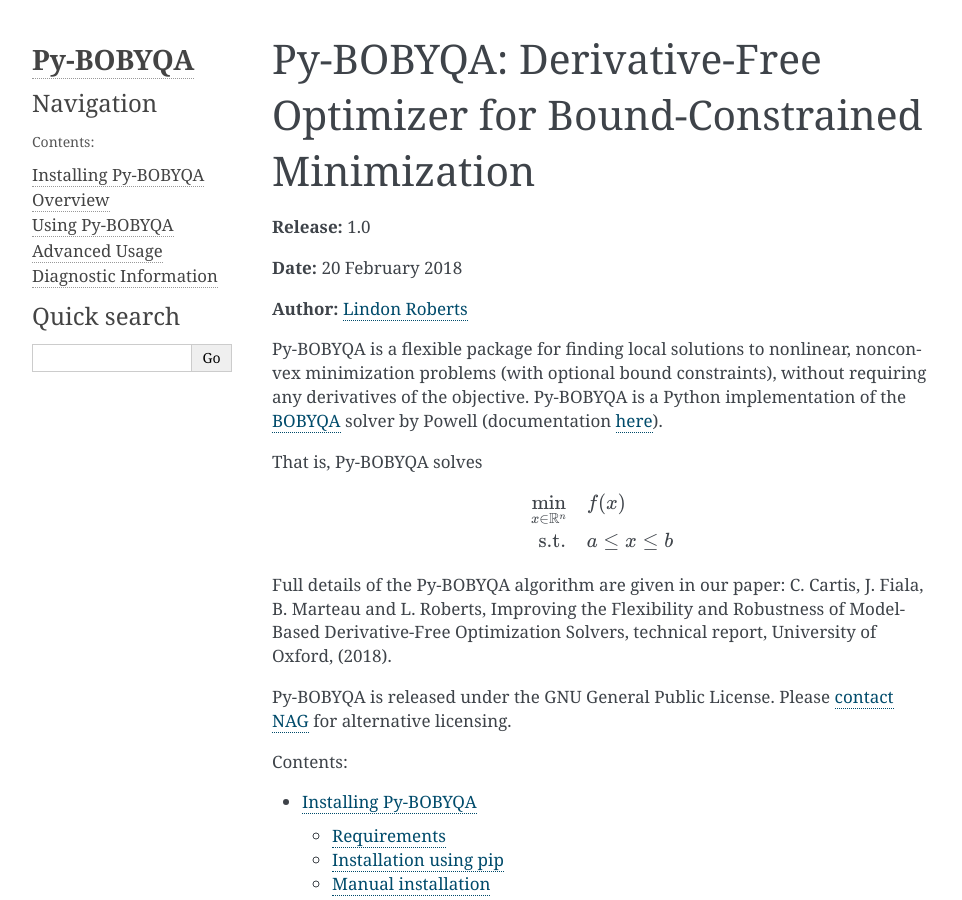
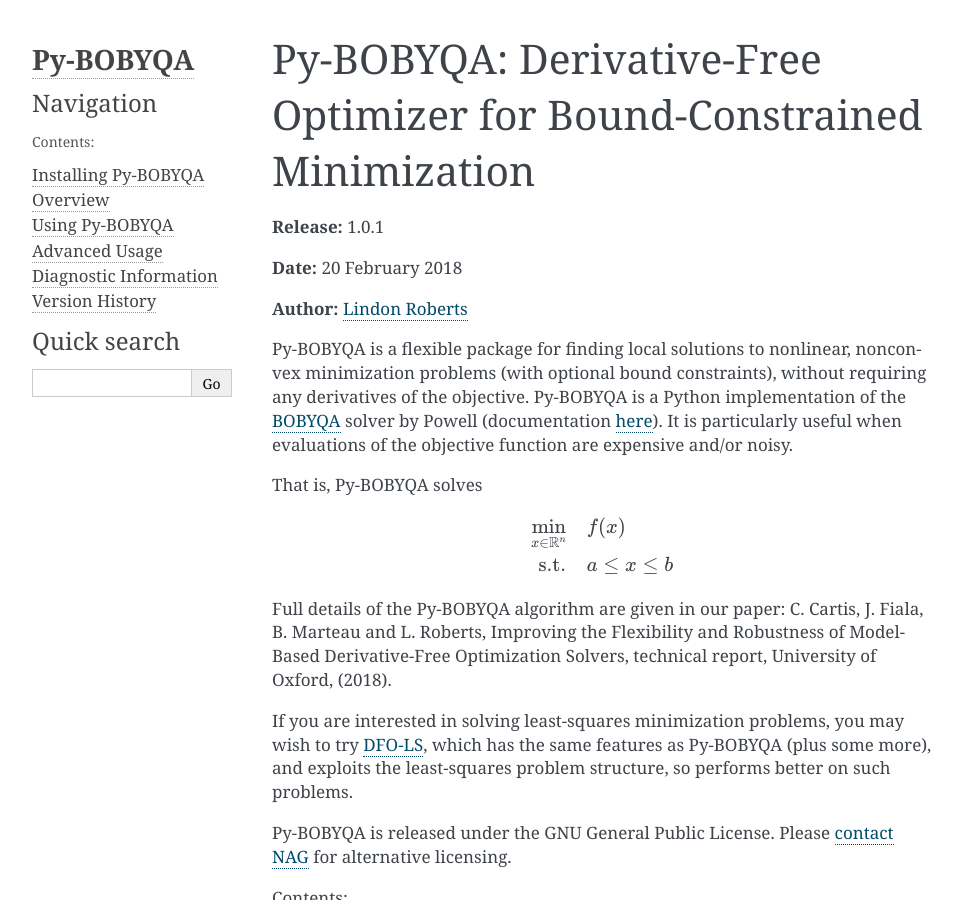
Before and after one commit to numericalalgorithmsgroup/pybobyqa, a Sphinx documentation site: the page built from docs/index.rst, in a window 1280 px wide and 900 px high. Shown: the whole window, without its empty margins (148-1110 px from the left). Built offline with Sphinx 7.4.7, drawn with Linux system fonts in a browser that asks for light colours; some of the changed text lies outside the part shown.

Commit message:
Minor bugfix to trust region subproblem solver - upgrade to version 1.0.1

```diff
--- a/README.rst
+++ b/README.rst
@@ -1,11 +1,13 @@
 ===================================================================================
 Py-BOBYQA: Derivative-Free Solver for Bound-Constrained Minimization |PyPI Version|
 ===================================================================================
-Py-BOBYQA is a flexible package for solving bound-constrained general objective minimization, without requiring derivatives of the objective. It is a Python implementation of the BOBYQA algorithm by Powell.
+Py-BOBYQA is a flexible package for solving bound-constrained general objective minimization, without requiring derivatives of the objective. It is a Python implementation of the BOBYQA algorithm by Powell. Py-BOBYQA is particularly useful when evaluations of the objective function are expensive and/or noisy.
 
 More details about Py-BOBYQA can be found in our paper: C. Cartis, J. Fiala, B. Marteau and L. Roberts, Improving the Flexibility and Robustness of Model-Based Derivative-Free Optimization Solvers, technical report, University of Oxford, (2018).
 
 The original paper by Powell is: M. J. D. Powell, The BOBYQA algorithm for bound constrained optimization without derivatives, technical report DAMTP 2009/NA06, University of Cambridge (2009), and the original Fortran implementation is available `here <http://mat.uc.pt/~zhang/software.html>`_.
+
+If you are interested in solving least-squares minimization problems, you may wish to try `DFO-LS <https://github.com/numericalalgorithmsgroup/dfols>`_, which has the same features as Py-BOBYQA (plus some more), and exploits the least-squares problem structure, so performs better on such problems.
 
 Documentation
 -------------
@@ -25,7 +27,7 @@
 
 Installation using pip
 ----------------------
-For easy installation, use *pip* (http://www.pip-installer.org/) as root::
+For easy installation, use `pip <http://www.pip-installer.org/>`_ as root::
 
     $ [sudo] pip install Py-BOBYQA
 
--- a/docs/index.rst
+++ b/docs/index.rst
@@ -12,7 +12,7 @@
 
 **Author:** `Lindon Roberts <lindon.roberts@maths.ox.ac.uk>`_
 
-Py-BOBYQA is a flexible package for finding local solutions to nonlinear, nonconvex minimization problems (with optional bound constraints), without requiring any derivatives of the objective. Py-BOBYQA is a Python implementation of the `BOBYQA <http://mat.uc.pt/~zhang/software.html#powell_software>`_ solver by Powell (documentation `here <http://www.damtp.cam.ac.uk/user/na/NA_papers/NA2009_06.pdf>`_).
+Py-BOBYQA is a flexible package for finding local solutions to nonlinear, nonconvex minimization problems (with optional bound constraints), without requiring any derivatives of the objective. Py-BOBYQA is a Python implementation of the `BOBYQA <http://mat.uc.pt/~zhang/software.html#powell_software>`_ solver by Powell (documentation `here <http://www.damtp.cam.ac.uk/user/na/NA_papers/NA2009_06.pdf>`_). It is particularly useful when evaluations of the objective function are expensive and/or noisy.
 
 That is, Py-BOBYQA solves
 
@@ -22,6 +22,8 @@
    \text{s.t.} &\quad  a \leq x \leq b
 
 Full details of the Py-BOBYQA algorithm are given in our paper: C. Cartis, J. Fiala, B. Marteau and L. Roberts, Improving the Flexibility and Robustness of Model-Based Derivative-Free Optimization Solvers, technical report, University of Oxford, (2018).
+
+If you are interested in solving least-squares minimization problems, you may wish to try `DFO-LS <https://github.com/numericalalgorithmsgroup/dfols>`_, which has the same features as Py-BOBYQA (plus some more), and exploits the least-squares problem structure, so performs better on such problems.
 
 Py-BOBYQA is released under the GNU General Public License. Please `contact NAG <http://www.nag.com/content/worldwide-contact-information>`_ for alternative licensing.
 
@@ -34,6 +36,7 @@
    userguide
    advanced
    diagnostic
+   history
 
 Acknowledgements
 ----------------
--- a/pybobyqa/version.py
+++ b/pybobyqa/version.py
@@ -22,4 +22,4 @@
 
 """
 
-__version__ = '1.0'
+__version__ = '1.0.1'
--- a/setup.py
+++ b/setup.py
@@ -35,7 +35,7 @@
     author='Lindon Roberts',
     author_email='lindon.roberts@maths.ox.ac.uk',
     url="https://github.com/numericalalgorithmsgroup/pybobyqa/",
-    download_url="https://github.com/numericalalgorithmsgroup/pybobyqa/archive/v1.0.tar.gz",
+    download_url="https://github.com/numericalalgorithmsgroup/pybobyqa/archive/v1.0.1.tar.gz",
     packages=['pybobyqa'],
     license='GNU GPL',
     keywords = "mathematics derivative free optimization",
```
Also changed, not shown: docs/history.rst (added, +11 -0 lines), docs/userguide.rst (+16 -16 lines), 5 other files.
